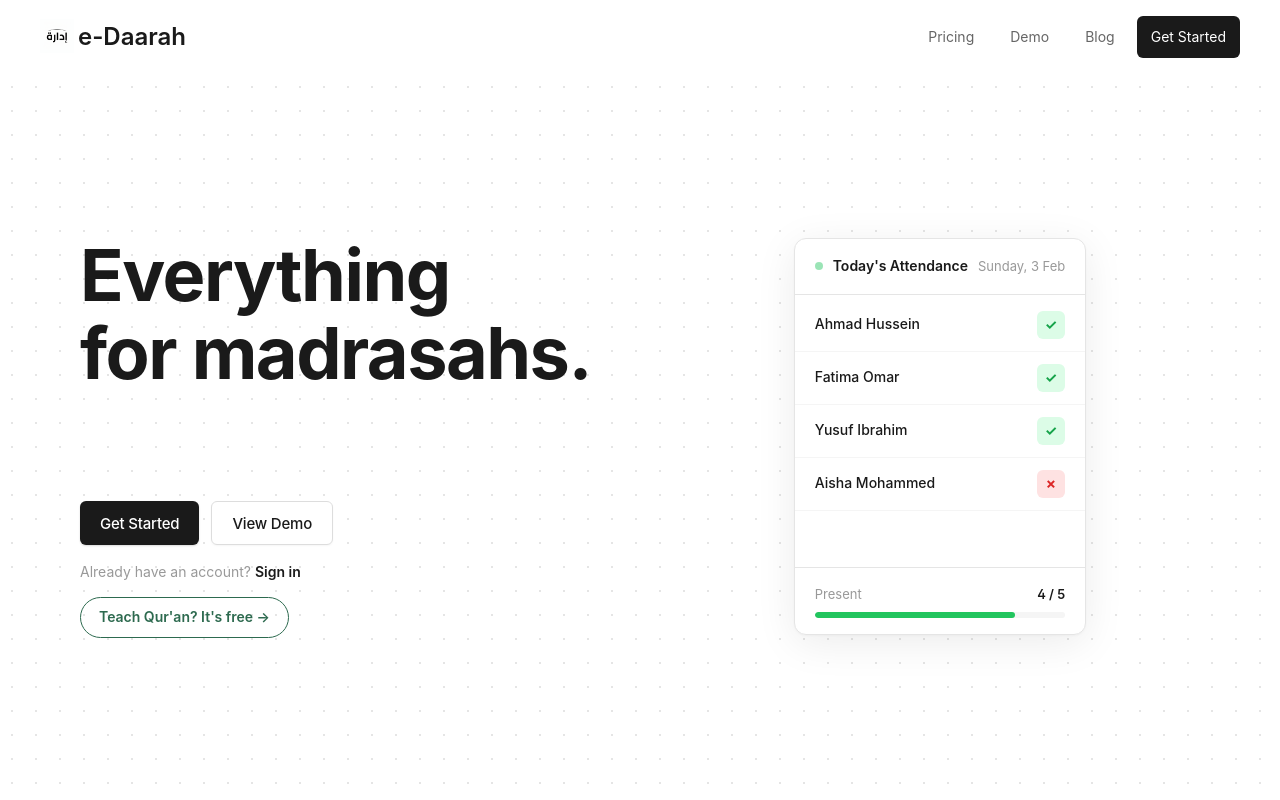
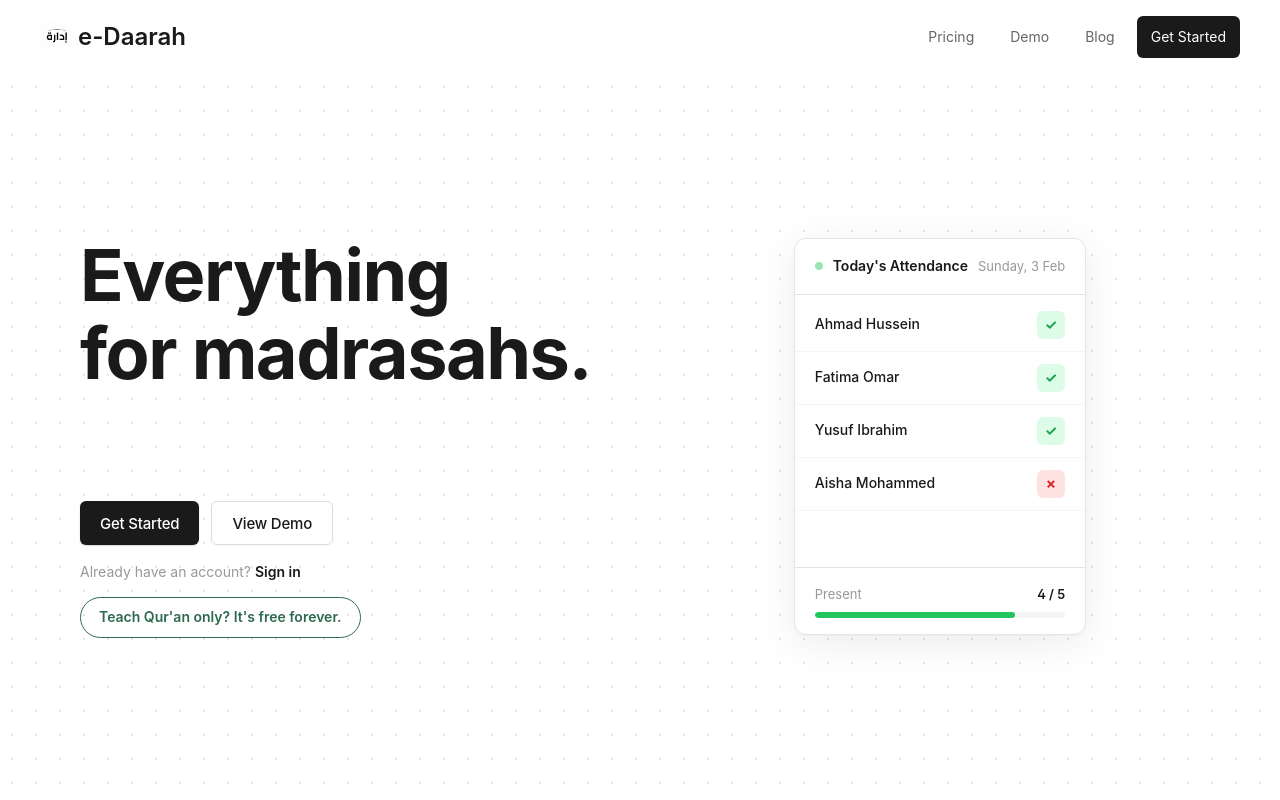
Before and after one commit to aoalaka/e-daarah, a React (Vite) app in the folder frontend/: page / in a window 1280 px wide. Shown: the top 800 px of the page. Built offline with nearby package versions, Linux system fonts and the light colour scheme; no server answers.

Commit message:
copy: "Teach Qur'an only? It's free forever."
Co-Authored-By: Claude Opus 4.6 <noreply@anthropic.com>

```diff
--- a/frontend/src/pages/Landing.jsx
+++ b/frontend/src/pages/Landing.jsx
@@ -116,7 +116,7 @@ function Landing() {
             <p className="hero-signin">Already have an account? <Link to="/signin">Sign in</Link></p>
             <p className="hero-quran-link">
               <a href="#quran-free" onClick={(e) => { e.preventDefault(); document.getElementById('quran-free')?.scrollIntoView({ behavior: 'smooth' }); }}>
-                Teach Qur'an? It's free →
+                Teach Qur'an only? It's free forever.
               </a>
             </p>
 
```
